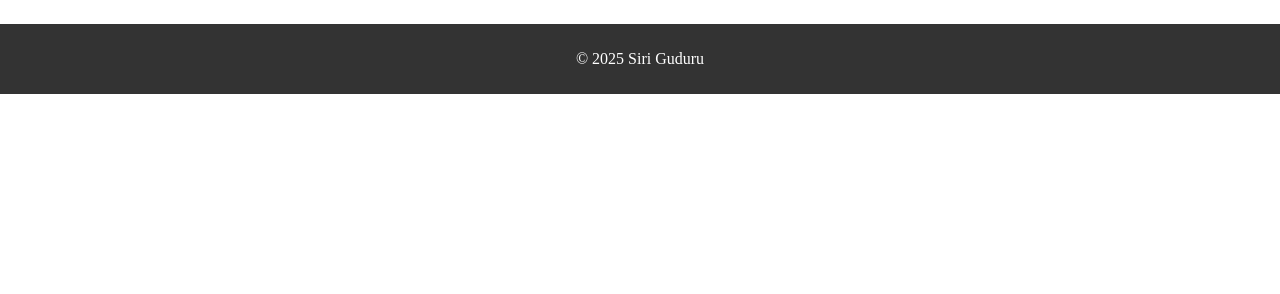
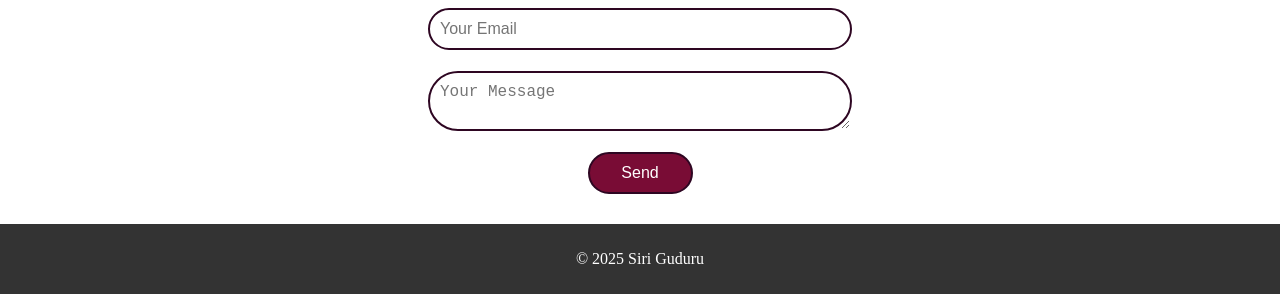
Before and after one commit to SiriGuduru/portfolio, a plain HTML site: page index.html in a window 1280 px wide. Shown: the part 3481-3775 px from the top of the page. Before the commit the page ends 3575 px from the top, so only its background shows below. Drawn offline with Linux system fonts and the light colour scheme.

Commit message:
Updated portfolio: Added script.js and modified index.html, style.css

```diff
--- a/index.html
+++ b/index.html
@@ -1,7 +1,7 @@
 <!DOCTYPE html>
 <html lang="en">
 <head>
-    <link href="style.css">
+    <link rel="stylesheet" href="style.css">
     <meta charset="UTF-8">
     <meta name="viewport" content="width=device-width, initial-scale=1.0">
     <title>SIRI GUDURU - Portfolio</title>  <link rel="stylesheet" href="style.css"> </head>
@@ -54,7 +54,7 @@
     </section>
 
     <section id="projects">
-        <h2>Projects</h2>
+        <h2 class="pro">Projects</h2>
         <div class="projects-container">
             <div class="project-card">
                 <h3>RFID Door Locking System</h3>
@@ -91,13 +91,19 @@
             <a href="assets/images/4.jpg" target="_blank">Technical Seminar</a>
         </div>
     </section>
-
     <section id="contact">
-        <h2 style="color: #2b1625; font-size: x-large;">Contact</h2>
-        <p>email:<a href="mailto:siriguduru@9gmail.com" target="_blank">siriguduru9@gmail.com</a></p> <p>LinkedIn : <a href="https://www.linkedin.com/in/siriguduru">Siri Guduru</a></p>  </section>
+        <h2>Contact Me</h2>
+        <form id="contact-form" onsubmit="return submitForm()">
+            <input type="text" id="name" placeholder="Your Name" required>
+            <input type="email" id="email" placeholder="Your Email" required>
+            <textarea id="message" placeholder="Your Message" required></textarea>
+            <button type="submit">Send</button>
+        </form>
+    </section>
 
     <footer>
         <p>&copy; 2025 Siri Guduru</p>
     </footer>
+    <script src="script.js"></script>
 </body>
 </html>
--- /dev/null
+++ b/script.js
@@ -0,0 +1,23 @@
+
+// Contact Form Submission using mailto:
+function submitForm() {
+    var name = document.getElementById("name").value;
+    var email = document.getElementById("email").value;
+    var message = document.getElementById("message").value;
+
+    var mailtoLink = "mailto:siriguduru9@gmail.com?subject=Contact from " + name + "&body=" + message + " (Email: " + email + ")";
+    window.location.href = mailtoLink;
+
+    return false; // Prevent actual form submission
+}
+document.querySelectorAll("nav ul li a").forEach(function (link) {
+    link.onclick = function (event) {
+        event.preventDefault();
+        let targetId = this.getAttribute("href"); // Get the target section ID
+        document.querySelector(targetId).scrollIntoView({ behavior: "smooth" });
+    };
+});
+document.querySelector(".contact-btn").onclick = function (event) {
+    event.preventDefault();
+    document.querySelector("#contact").scrollIntoView({ behavior: "smooth" });
+};
--- a/style.css
+++ b/style.css
@@ -1,12 +1,7 @@
 a {
     text-decoration: none;
 }
-h1{
-
-    color:red;
-}
 h1:hover{
-
     color: forestgreen;
 }
 body {
@@ -133,6 +128,9 @@ header {
 #projects {
     font-size: larger;
 }
+.pro{
+    font-style: italic;
+}
 #about {
     font-size: larger;
     font-family:'Times New Roman', Times, serif;
@@ -253,6 +251,51 @@ header {
 #contact {
     font-size: larger;
 }
+#contact-form {
+    display: flex;
+    flex-direction: column;
+    align-items: center;
+    gap: 1px;
+    list-style: none;
+    padding: 0;
+    max-width: 400px;
+    margin: auto;
+}
+
+#contact-form input,
+#contact-form textarea,
+#contact-form button {
+    display: block;
+    width: 100%;
+    margin: 10px 0;
+    padding: 10px;
+    font-size: 16px;
+    border: 2px solid #2e0622;
+    border-radius: 50px;
+    outline: none;
+    transition: border-color 0.3s, box-shadow 0.3s;
+}
+
+/* Border effect on focus */
+#contact-form input:focus,
+#contact-form textarea:focus {
+    border-color: #74139b;
+    box-shadow: 0 0 8px rgba(165, 42, 42, 0.5);
+}
+
+/* Button styling */
+#contact-form button {
+    width: 105px;
+    background-color: rgb(121, 12, 53);
+    color: white;
+    cursor: pointer;
+    transition: background-color 0.3s ease;
+}
+
+#contact-form button:hover {
+    background-color: #e76060;
+}
+
 header {
     background-color: #fbf5e5;
     padding: 40px;
```
